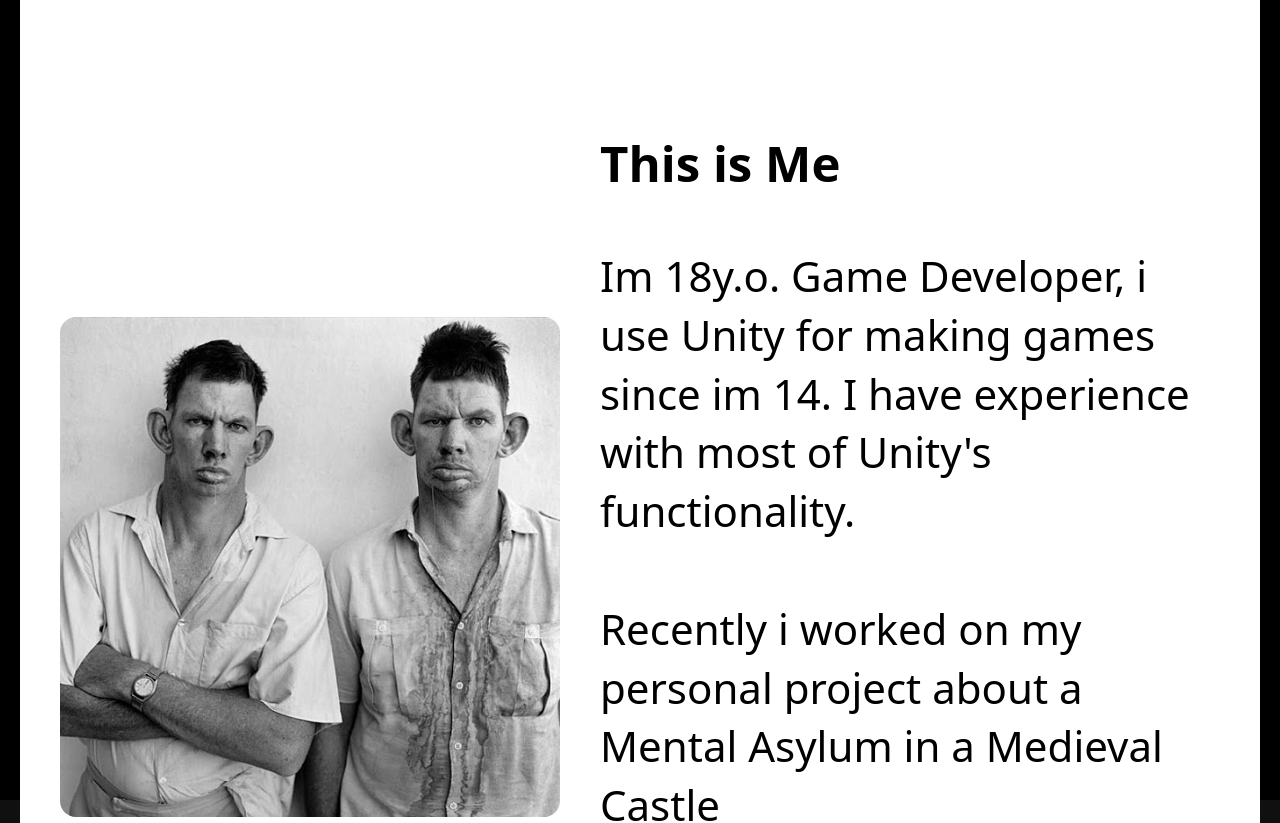
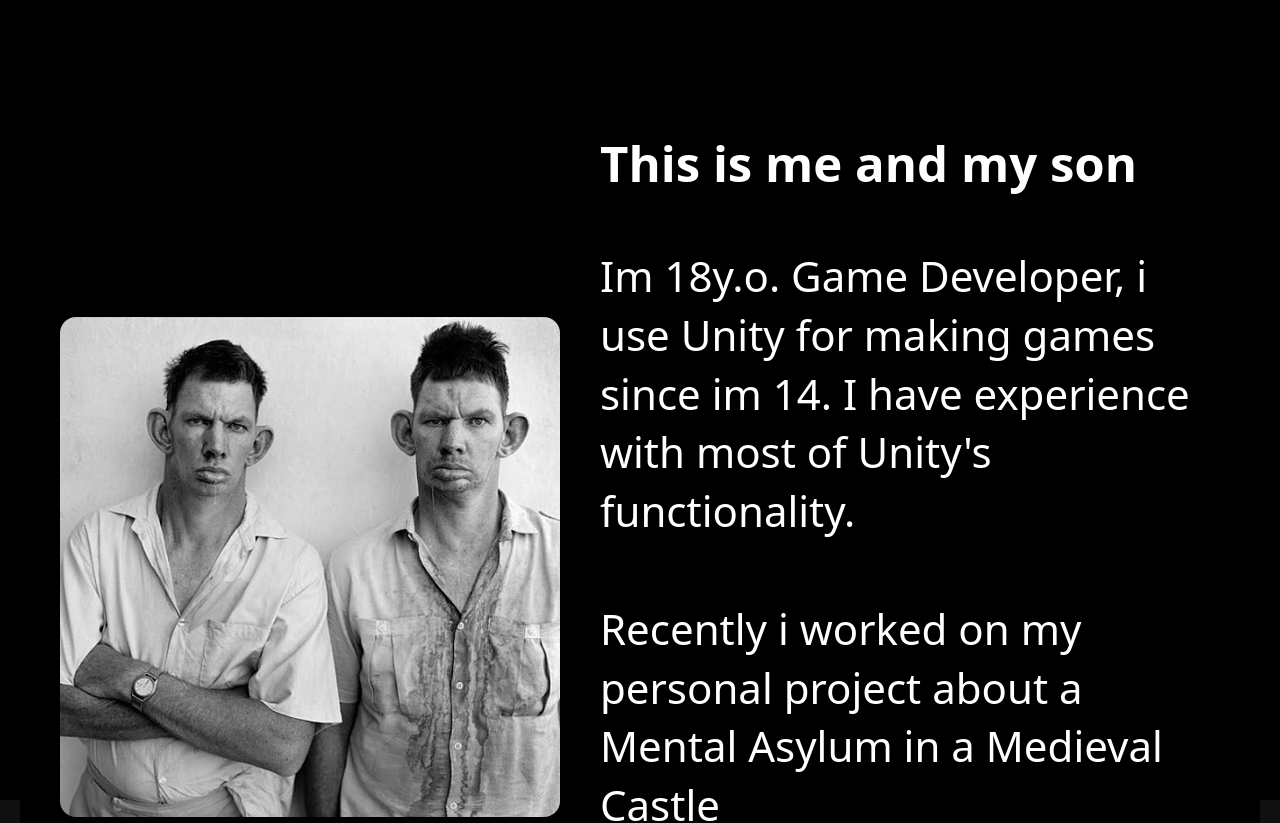
Before and after one commit to krvtss/stronghold_asylum, a plain HTML site: page index.html in a window 1280 px wide. Shown: the top 823 px of the page. Drawn offline with nearby package versions, Linux system fonts and the light colour scheme.

Commit message:
black bg

```diff
--- a/index.html
+++ b/index.html
@@ -19,13 +19,13 @@
       display: flex;
       justify-content: center;
       align-items: center;
-      background: #f2f2f3;
+      background: #000000;
       z-index: 1000;
     }
 
 /* INTRO SECTION WITH IMAGE LEFT, TEXT RIGHT */
     #intro1 {
-      background: white;
+      background: rgb(0, 0, 0);
       color: rgb(0, 0, 0);
       min-height: 0;
       display: flex;
@@ -38,8 +38,8 @@
       z-index: 1;
     }
     #intro {
-      background: white;
-      color: rgb(0, 0, 0);
+      background: rgb(0, 0, 0);
+      color: rgb(255, 255, 255);
       min-height: 0vh;
       display: flex;
       flex-direction: row;
@@ -134,7 +134,7 @@
     <section id="intro">
     <img class="intro-image" src="./intro.jpg" alt="Intro Image">
     <div class="intro-text">
-      <h1>This is Me</h1>
+      <h1>This is me and my son</h1>
       <p>Im 18y.o. Game Developer, i use Unity for making   games since im 14.
         I have experience with most of Unity's functionality. <br><br>
         Recently i worked on my personal project about a<br>Mental Asylum in a Medieval Castle<br><br>
```
